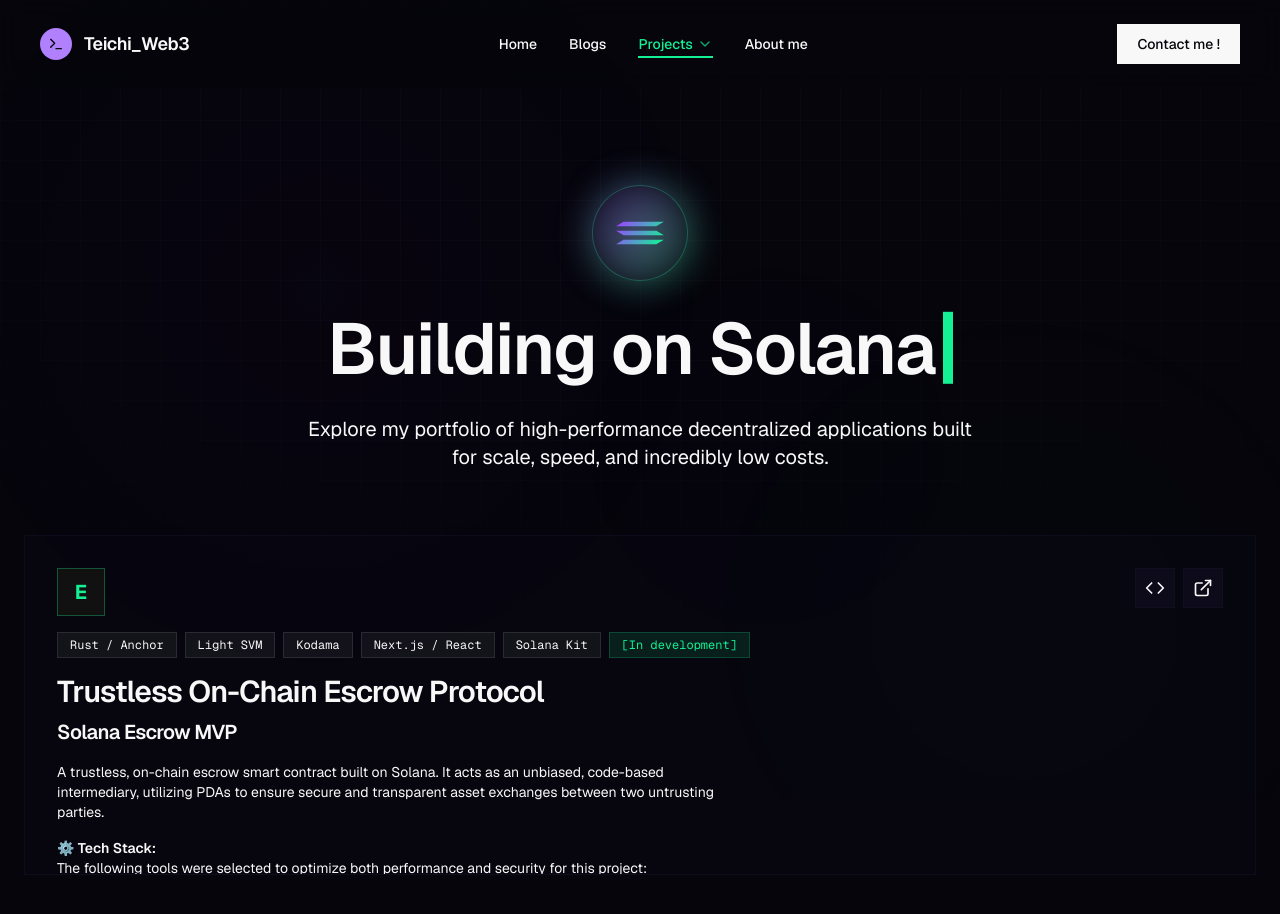
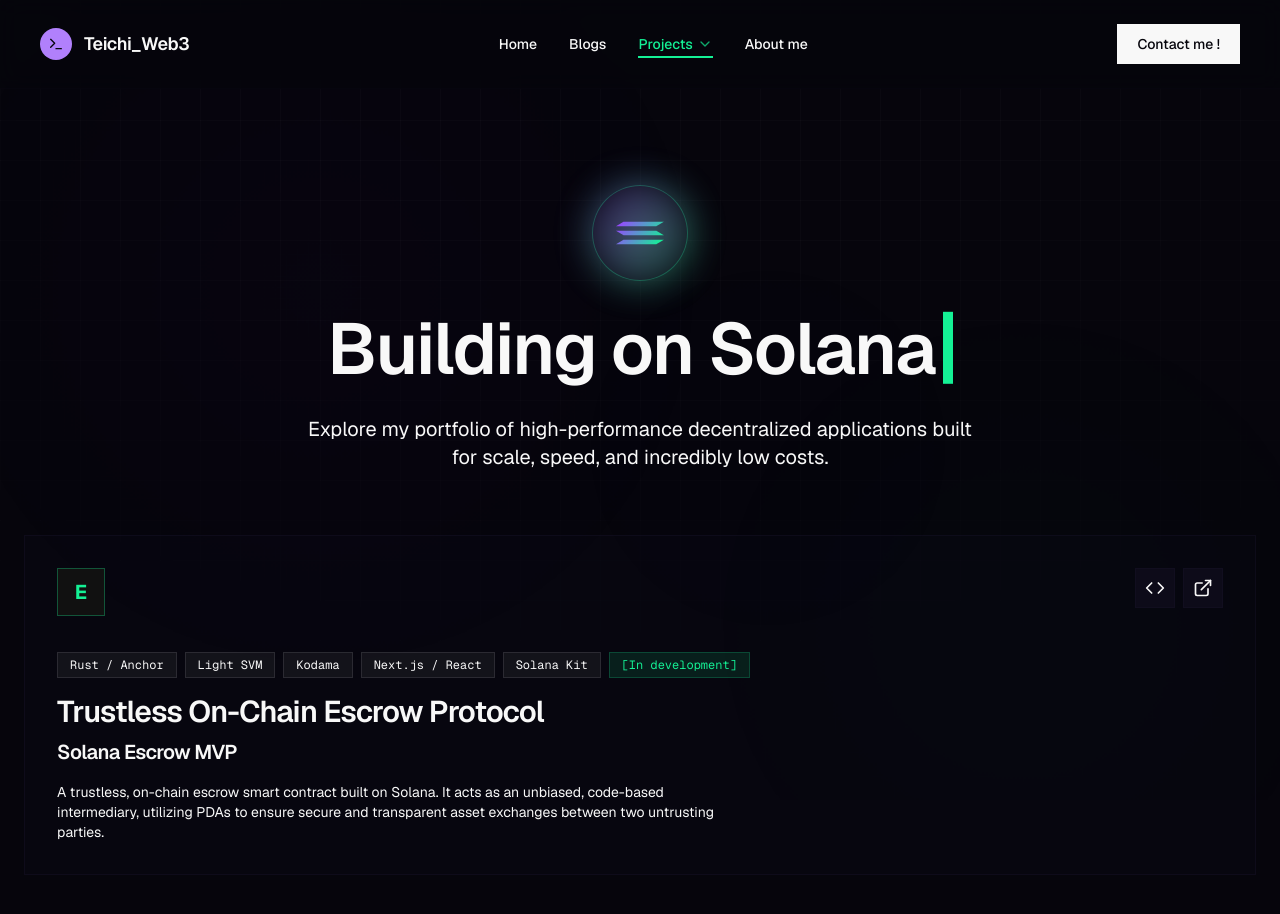
Before and after one commit to Tdat10052499/teichisite, a Next.js app: page /projects/solana in a window 1280 px wide. Shown: the top 914 px of the page. Built offline with nearby package versions, Linux system fonts and the light colour scheme.

Commit message:
feat: create Solana projects page with animated components and responsive navigation

```diff
--- a/app/projects/solana/page.tsx
+++ b/app/projects/solana/page.tsx
@@ -151,13 +151,13 @@
         >
           <div className="absolute inset-0 bg-gradient-to-br from-[#9945FF] to-[#14F195] blur-[20px] rounded-full opacity-40 animate-pulse"></div>
           <svg className="w-12 h-12 relative z-10" viewBox="0 0 318 256" fill="none" xmlns="http://www.w3.org/2000/svg">
-            <path d="M49.6585 53.6499L0 83.1812L266.626 83.1812L317.065 53.6499L49.6585 53.6499Z" fill="url(#solana-grad-page)"/>
-            <path d="M267.406 113.626L317.065 143.157L50.4389 143.157L0 113.626L267.406 113.626Z" fill="url(#solana-grad-page)"/>
-            <path d="M49.6585 172.819L0 202.35L266.626 202.35L317.065 172.819L49.6585 172.819Z" fill="url(#solana-grad-page)"/>
+            <path d="M49.6585 53.6499L0 83.1812L266.626 83.1812L317.065 53.6499L49.6585 53.6499Z" fill="url(#solana-grad-page)" />
+            <path d="M267.406 113.626L317.065 143.157L50.4389 143.157L0 113.626L267.406 113.626Z" fill="url(#solana-grad-page)" />
+            <path d="M49.6585 172.819L0 202.35L266.626 202.35L317.065 172.819L49.6585 172.819Z" fill="url(#solana-grad-page)" />
             <defs>
               <linearGradient id="solana-grad-page" x1="28.919" y1="41.1396" x2="280.993" y2="216.734" gradientUnits="userSpaceOnUse">
-                <stop stopColor="#9945FF"/>
-                <stop offset="1" stopColor="#14F195"/>
+                <stop stopColor="#9945FF" />
+                <stop offset="1" stopColor="#14F195" />
               </linearGradient>
             </defs>
           </svg>
@@ -225,22 +225,6 @@
                   <p>
                     A trustless, on-chain escrow smart contract built on Solana. It acts as an unbiased, code-based intermediary, utilizing PDAs to ensure secure and transparent asset exchanges between two untrusting parties.
                   </p>
-                  <p>
-                    <strong className="text-ink font-semibold">⚙️ Tech Stack:</strong><br/>
-                    The following tools were selected to optimize both performance and security for this project:<br/>
-                    <span className="block mt-1">
-                      • <strong className="text-white/80">Smart Contract:</strong> Rust combined with the Anchor Framework.
-                    </span>
-                    <span className="block mt-1">
-                      • <strong className="text-white/80">Testing:</strong> Light SVM (An ultra-lightweight Solana Virtual Machine simulator for blazing-fast local testing).
-                    </span>
-                    <span className="block mt-1">
-                      • <strong className="text-white/80">Client Generation:</strong> Kodama (Automatically generates a fully Type-safe TypeScript client from the IDL).
-                    </span>
-                    <span className="block mt-1">
-                      • <strong className="text-white/80">Frontend UI:</strong> Next.js, React, and Solana Kit (For seamless wallet and RPC connection management).
-                    </span>
-                  </p>
                 </div>
               </div>
             </div>
```
